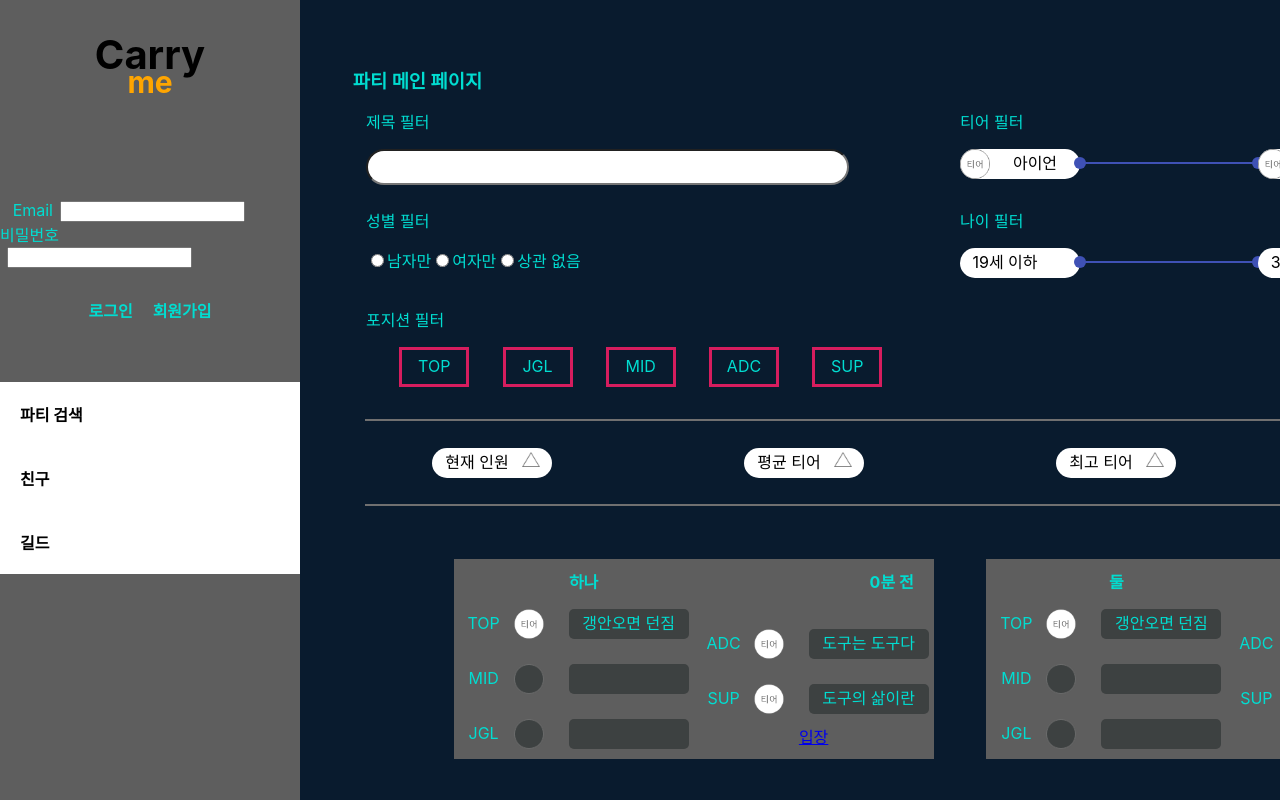
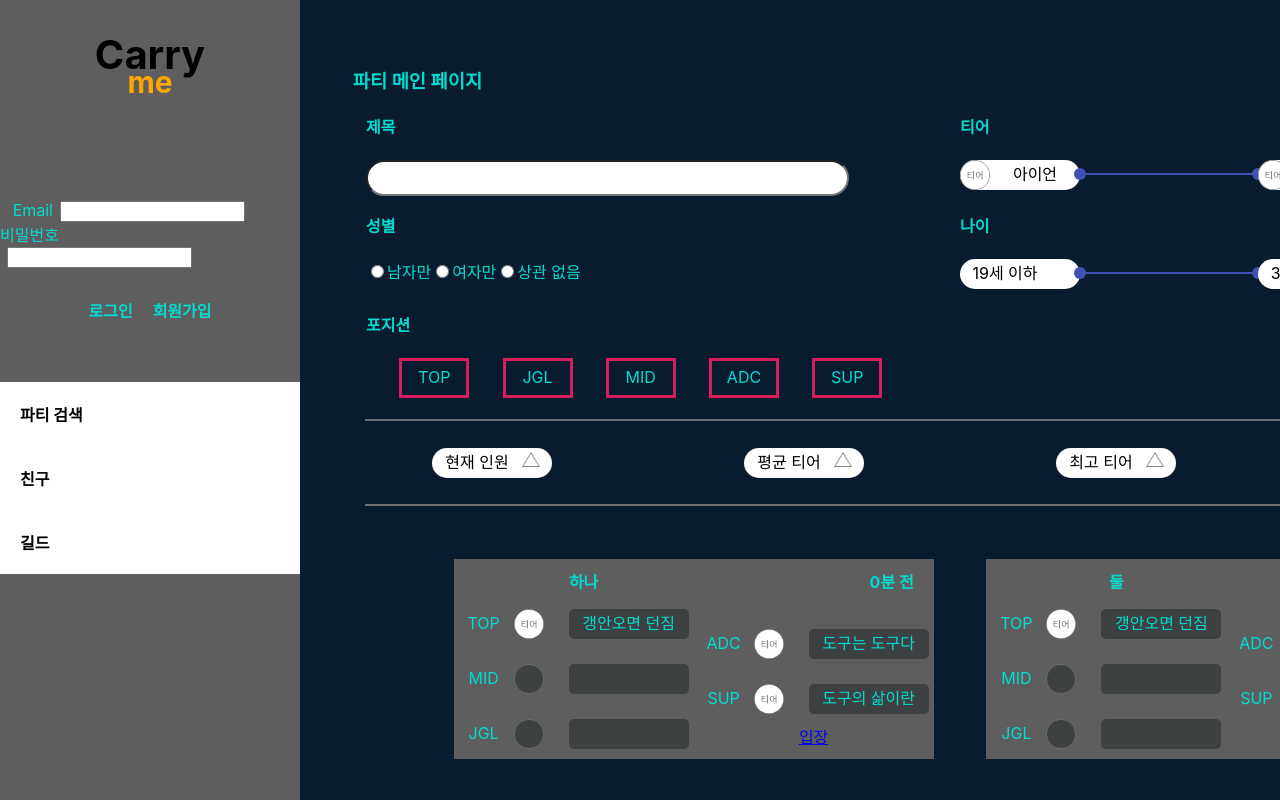
Before and after one commit to acepilot0620/carryMe2021, a React (Create React App) app in the folder front/: page /party in a window 1280 px wide. Shown: the top 800 px of the page. Built offline with nearby package versions, Linux system fonts and the light colour scheme.

Commit message:
[feat] 검색 버튼 추가

```diff
--- a/front/src/Design/Party/PagePartyMain.js
+++ b/front/src/Design/Party/PagePartyMain.js
@@ -94,6 +94,7 @@ const PagePartyMain = (props) => {
   let [checkedSex, setCheckedSex] = useState("any");
 
   const clickSearch = () => {
+    console.log('파티 검색 인자: -------------');
     console.log('title: ' + title);
     console.log('sex: ' + checkedSex);
     console.log('selectedTierMax: ' + selectedTierMax);
@@ -102,6 +103,23 @@ const PagePartyMain = (props) => {
     console.log('selectedAgeMin: ' + selectedAgeMin);
     console.log('checkedPosition: ' + checkedPosition);
   };
+
+  const clickCreate = () => {
+    if (title === undefined) {
+      // 경고 창 또는 경고 메세지 화면에 출력해야 함
+      console.log('제목을 입력해주세요!');
+    } else {
+      console.log('파티 생성 인자: -------------');
+      console.log('title: ' + title);
+      console.log('sex: ' + checkedSex);
+      console.log('selectedTierMax: ' + selectedTierMax);
+      console.log('selectedTierMin: ' + selectedTierMin);
+      console.log('selectedAgeMax: ' + selectedAgeMax);
+      console.log('selectedAgeMin: ' + selectedAgeMin);
+      console.log('checkedPosition: ' + checkedPosition);
+    }
+  };
+
   const spawnParties = () => {
     return parties.map((value, index) => <ItemParty title={value} />);
   };
@@ -112,11 +130,11 @@ const PagePartyMain = (props) => {
         <h3 className="hSection">파티 메인 페이지</h3>
         <div className="searchModule">
           <div className="filterName">
-            <p>제목 필터</p>
+            <h4>제목</h4>
             <input type="text" className="tokenLong" onChange = {(e) => {setTitle(e.target.value)}}></input>
           </div>
           <div className="filterTier">
-            <p>티어 필터</p>
+            <h4>티어</h4>
             <TokenTier tier = {selectedTierMin} />
             <Slider
               style={{
@@ -133,7 +151,7 @@ const PagePartyMain = (props) => {
             <TokenTier tier = {selectedTierMax} />
           </div>
           <div className="filterSex">
-            <p>성별 필터</p>
+            <h4>성별</h4>
             <input
               type="radio"
               name = "sex"
@@ -184,7 +202,7 @@ const PagePartyMain = (props) => {
             </p>
           </div>
           <div className="filterAge">
-            <p>나이 필터</p>
+            <h4>나이</h4>
             <TokenAge age = {selectedAgeMin}/>
             <Slider
               style={{
@@ -201,7 +219,7 @@ const PagePartyMain = (props) => {
             <TokenAge age = {selectedAgeMax}/>
           </div>
           <div className="filterPosition">
-            <p>포지션 필터</p>
+            <h4>포지션</h4>
             <div className="divPosition"
             id = "position_top"
             onClick = {() => clickPosition("top")}
@@ -244,6 +262,16 @@ const PagePartyMain = (props) => {
             >
               검색
             </button>
+            <button
+              className="token"
+              style={{
+                position: "relative",
+                float: "right",
+              }}
+              onClick = {clickCreate}
+            >
+              파티 생성
+            </button>
           </div>
         </div>
       </div>
```
Also changed, not shown: 1 other file (tests, documents, lock files or other folders).
